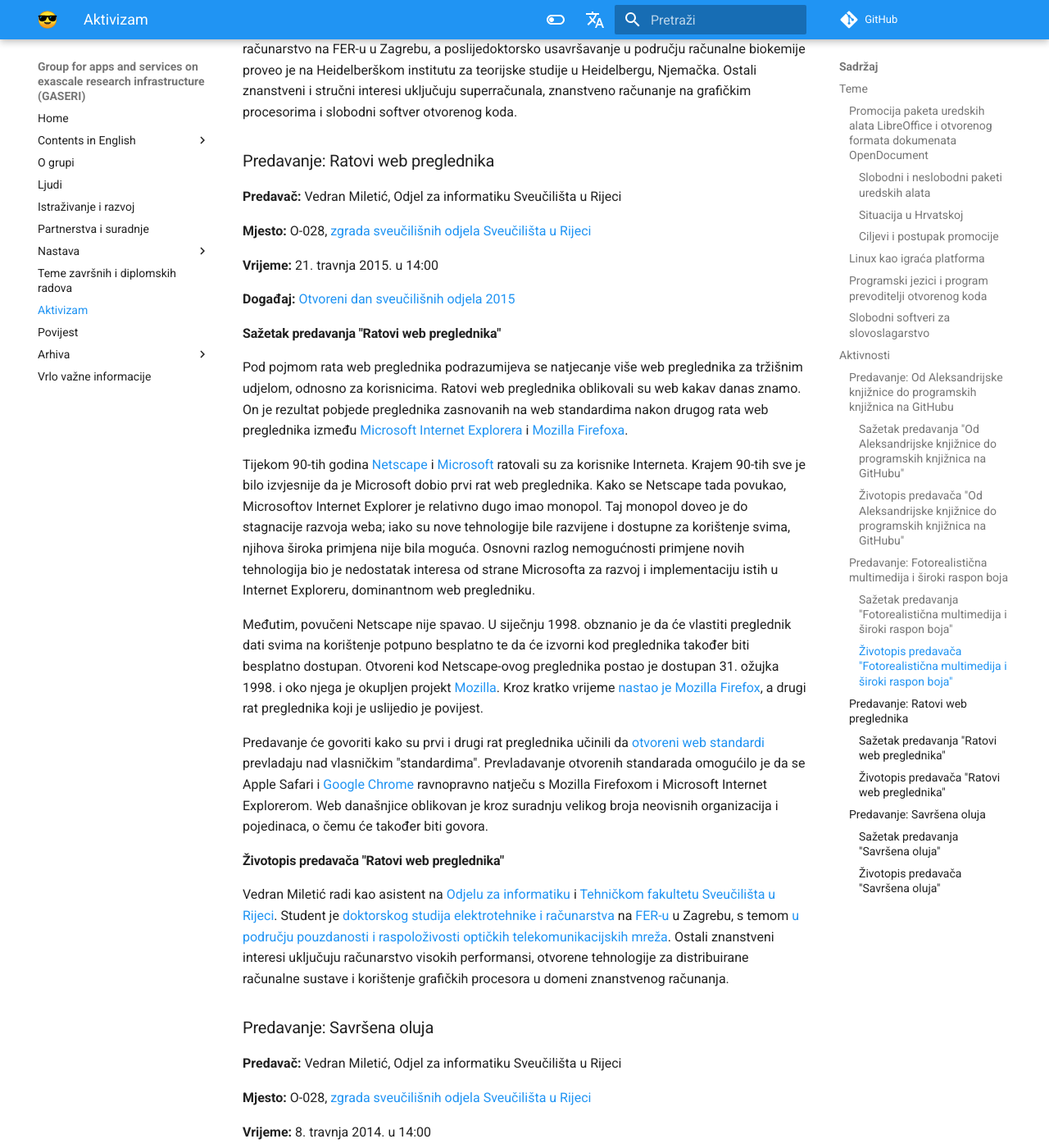
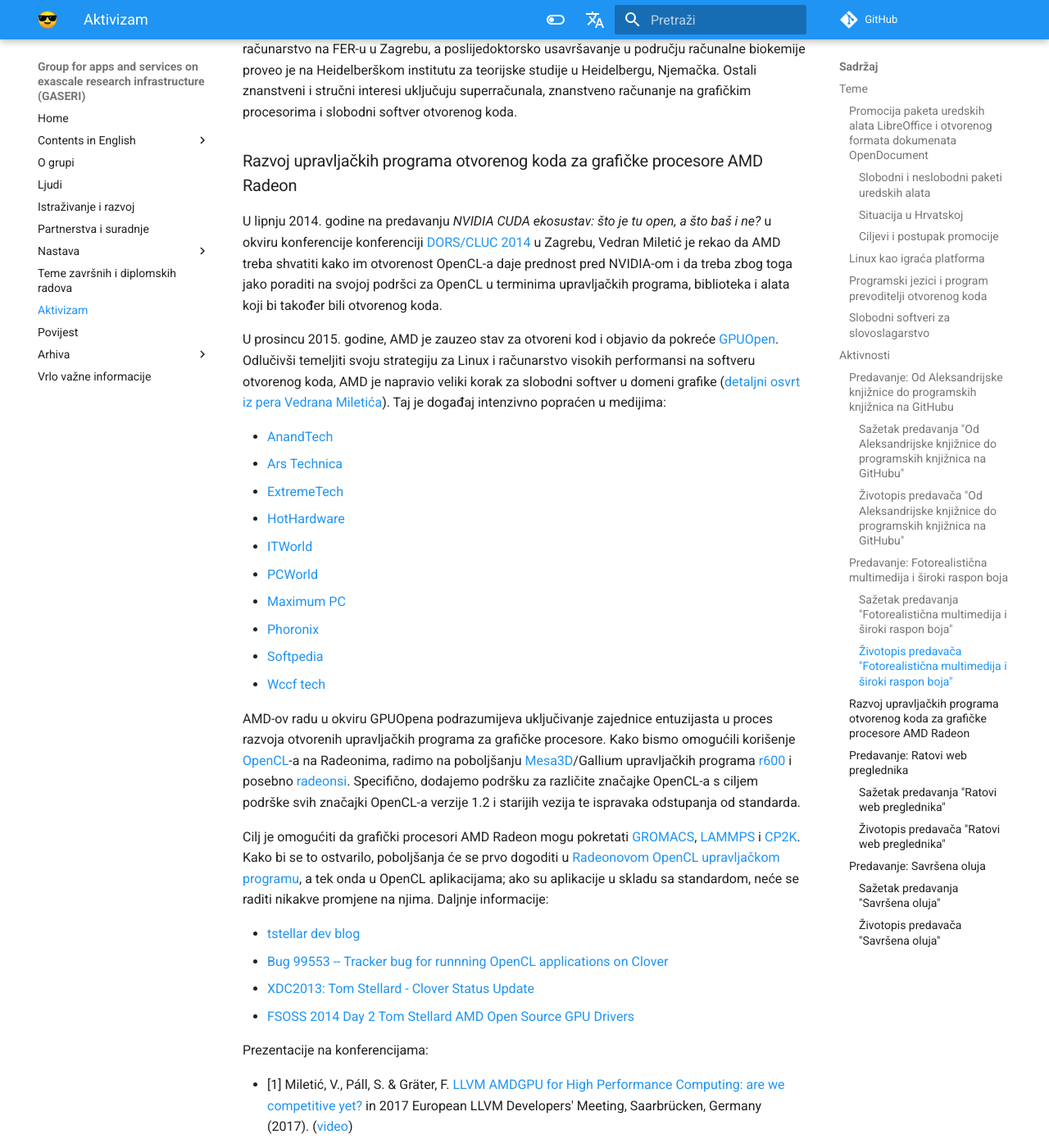
Before and after one commit to gaseri/website, an MkDocs documentation site: the page built from docs/hr/aktivizam.md, in a window 1280 px wide and 1400 px high, scrolled down 6389 px. Shown: the whole window at 82% size. Built offline with MkDocs 1.6.1 and Material for MkDocs 9.7.7, drawn with Linux system fonts in a browser that asks for light colours; comment, search, counter and statistics services are not loaded; some of the changed text lies outside the part shown.

Commit message:
Updated, translated, and moved Radeon OpenCL project description

```diff
--- a/docs/hr/aktivizam.md
+++ b/docs/hr/aktivizam.md
@@ -111,6 +111,37 @@
 
 Vedran Miletić radi kao poslijedoktorand na Odjelu za informatiku Sveučilišta u Rijeci, gdje izvodi vježbe na kolegijima u području računalnih mreža i operacijskih sustava. Doktorirao je računarstvo na FER-u u Zagrebu, a poslijedoktorsko usavršavanje u području računalne biokemije proveo je na Heidelberškom institutu za teorijske studije u Heidelbergu, Njemačka. Ostali znanstveni i stručni interesi uključuju superračunala, znanstveno računanje na grafičkim procesorima i slobodni softver otvorenog koda.
 
+### Razvoj upravljačkih programa otvorenog koda za grafičke procesore AMD Radeon
+
+U lipnju 2014. godine na predavanju *NVIDIA CUDA ekosustav: što je tu open, a što baš i ne?* u okviru konferencije konferenciji [DORS/CLUC](https://www.dorscluc.org/) [2014](https://2014.dorscluc.org/) u Zagrebu, Vedran Miletić je rekao da AMD treba shvatiti kako im otvorenost OpenCL-a daje prednost pred NVIDIA-om i da treba zbog toga jako poraditi na svojoj podršci za OpenCL u terminima upravljačkih programa, biblioteka i alata koji bi također bili otvorenog koda.
+
+U prosincu 2015. godine, AMD je zauzeo stav za otvoreni kod i objavio da pokreće [GPUOpen](https://gpuopen.com/). Odlučivši temeljiti svoju strategiju za Linux i računarstvo visokih performansi na softveru otvorenog koda, AMD je napravio veliki korak za slobodni softver u domeni grafike ([detaljni osvrt iz pera Vedrana Miletića](https://nudgedelastic.band/2016/01/amd-and-the-open-source-community-are-writing-history/)). Taj je događaj intenzivno popraćen u medijima:
+
+- [AnandTech](https://www.anandtech.com/show/9853/amd-gpuopen-linux-open-source)
+- [Ars Technica](https://arstechnica.com/information-technology/2015/12/amd-embraces-open-source-to-take-on-nvidias-gameworks/)
+- [ExtremeTech](https://www.extremetech.com/gaming/219434-amd-finally-unveils-an-open-source-answer-to-nvidias-gameworks)
+- [HotHardware](https://hothardware.com/news/amd-goes-open-source-announces-gpuopen-initiative-new-compiler-and-drivers-for-lunix-and-hpc)
+- [ITWorld](https://www.itworld.com/article/3015782/linux/amd-announces-open-source-initiative-gpuopen.html)
+- [PCWorld](https://www.pcworld.com/article/3014773/components-graphics/watch-out-gameworks-amds-gpuopen-will-offer-developers-deeper-access-to-its-chips.html)
+- [Maximum PC](https://www.maximumpc.com/amd-rtg-summit-gpuopen-and-software/)
+- [Phoronix](https://www.phoronix.com/scan.php?page=news_item&px=AMD-GPUOpen)
+- [Softpedia](https://news.softpedia.com/news/amd-going-open-source-with-amdgpu-linux-driver-and-gpuopen-tools-497663.shtml)
+- [Wccf tech](https://wccftech.com/amds-answer-to-nvidias-gameworks-gpuopen-announced-open-source-tools-graphics-effects-and-libraries/)
+
+AMD-ov radu u okviru GPUOpena podrazumijeva uključivanje zajednice entuzijasta u proces razvoja otvorenih upravljačkih programa za grafičke procesore. Kako bismo omogućili korišenje [OpenCL](https://www.khronos.org/opencl/)-a na Radeonima, radimo na poboljšanju [Mesa3D](https://www.mesa3d.org/)/Gallium upravljačkih programa [r600](https://dri.freedesktop.org/wiki/R600ToDo/) i posebno [radeonsi](https://dri.freedesktop.org/wiki/RadeonsiToDo/). Specifično, dodajemo podršku za različite značajke OpenCL-a s ciljem podrške svih značajki OpenCL-a verzije 1.2 i starijih vezija te ispravaka odstupanja od standarda.
+
+Cilj je omogućiti da grafički procesori AMD Radeon mogu pokretati [GROMACS](https://www.gromacs.org/), [LAMMPS](https://lamps.sandia.gov/) i [CP2K](https://www.cp2k.org/). Kako bi se to ostvarilo, poboljšanja će se prvo dogoditi u [Radeonovom OpenCL upravljačkom programu](https://dri.freedesktop.org/wiki/GalliumCompute/), a tek onda u OpenCL aplikacijama; ako su aplikacije u skladu sa standardom, neće se raditi nikakve promjene na njima. Daljnje informacije:
+
+- [tstellar dev blog](http://www.stellard.net/tom/blog/)
+- [Bug 99553 -- Tracker bug for runnning OpenCL applications on Clover](https://bugs.freedesktop.org/show_bug.cgi?id=99553)
+- [XDC2013: Tom Stellard - Clover Status Update](https://www.youtube.com/watch?v=UTaRlmsCro4)
+- [FSOSS 2014 Day 2 Tom Stellard AMD Open Source GPU Drivers](https://www.youtube.com/watch?v=JZ-EEgXYzUk)
+
+Prezentacije na konferencijama:
+
+- [1] Miletić, V., Páll, S. & Gräter, F. [LLVM AMDGPU for High Performance Computing: are we competitive yet?](https://www.llvm.org/devmtg/2017-03/2017/02/20/accepted-sessions.html#31) in 2017 European LLVM Developers' Meeting, Saarbrücken, Germany (2017). ([video](https://youtu.be/r2Chmg85Xik?list=PL_R5A0lGi1AD12EbUChEnD3s51oqfZLe3))
+- [2] Miletić, V., Páll, S. & Gräter, F. [Towards fully open source GPU accelerated molecular dynamics simulation.](https://www.llvm.org/devmtg/2016-03/#lightning6) in 2016 European LLVM Developers' Meeting, Barcelona, Spain (2016). ([video](https://youtu.be/TkanbGAG_Fo?t=23m47s&list=PL_R5A0lGi1ADuZKWUJOVOgXr2dRW06e55))
+
 ### Predavanje: Ratovi web preglednika
 
 **Predavač:** Vedran Miletić, Odjel za informatiku Sveučilišta u Rijeci
--- a/mkdocs.yml
+++ b/mkdocs.yml
@@ -10,7 +10,6 @@
   - Contents in English:
       - About the group: en/index.md
       - People: en/people.md
-      - Research and development: en/research-and-development.md
       - Publications: en/publications.md
       - Teaching:
         - About the teaching: en/teaching/index.md
```
Also changed, not shown: docs/en/activism.md (+1 -1 lines), docs/en/index.md (+2 -0 lines), docs/en/research-and-development.md (deleted, +0 -46 lines), docs/hr/index.md (+2 -0 lines), docs/hr/istrazivanje-i-razvoj.md (+0 -2 lines).
